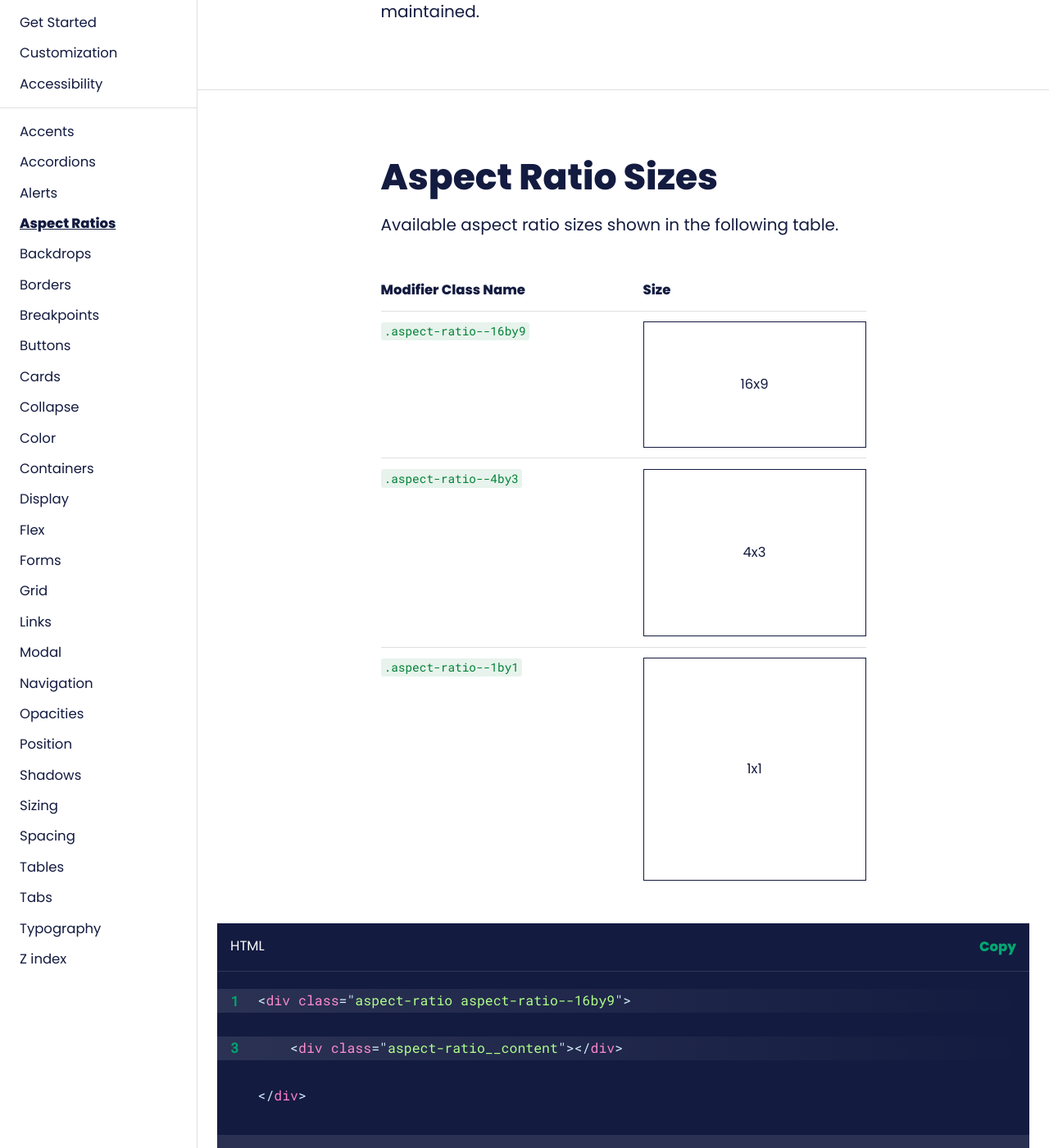
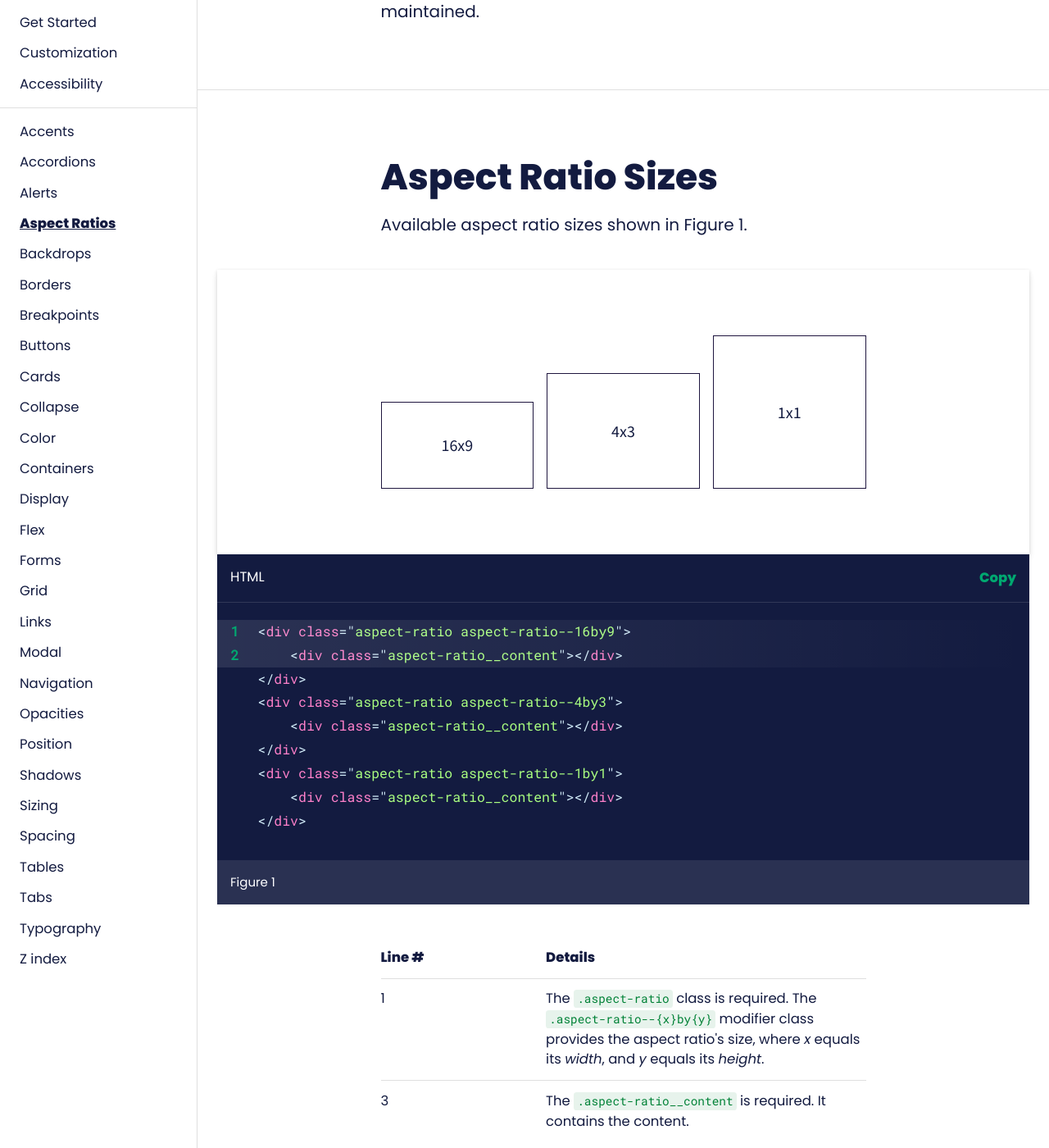
Before and after one commit to cavidano/natura11y-docs, a Jekyll site: the page built from _docs-a-z/aspect-ratios.html, in a window 1280 px wide and 1400 px high, scrolled down 761 px. Shown: the whole window at 82% size. Built offline with Jekyll 4.4.1, drawn with Linux system fonts in a browser that asks for light colours; some of the changed text lies outside the part shown.

Commit message:
updating aspect ratio docs

```diff
--- a/_docs-a-z/aspect-ratios.html
+++ b/_docs-a-z/aspect-ratios.html
@@ -20,75 +20,57 @@ tags:
 
 <div class="container narrow margin-y-4">
     <h2>Aspect Ratio Sizes</h2>
-    <p>Available aspect ratio sizes shown in the following table.</p>
+    <p>Available aspect ratio sizes shown in Figure 1.</p>
 </div>
 <!-- .container -->
 
-<figure class="container narrow margin-y-4">
+<figure class="container medium margin-y-4">
+    <div class="example">
+        <div class="padding-y-5 box-shadow-1" {{ site.custom-properties-example }}>
+            <div class="container narrow">
+                <div class="grid grid--gap-2 grid--cell-fill align-items-baseline">
 
-    <table class="table table--edge">
-
-        <thead>
-            <tr>
-                <th class="col-a width-50">Modifier Class Name</th>
-                <th class="col-c width-50">Size</th>
-            </tr>
-        </thead>
-
-        <tbody class="va-middle">
-            <tr>
-                <td>
-                    <p><code>.aspect-ratio--16by9</code></p>
-                </td>
-                <td>
+                    <div class="grid__cell">
                         <div class="aspect-ratio aspect-ratio--16by9 border border-dark">
                             <div class="aspect-ratio__content display-flex align-items-center justify-content-center">
                                 <p>16x9</p>
                             </div>
                         </div>
-                </td>
-            </tr>
-            <tr>
-                <td>
-                    <p><code>.aspect-ratio--4by3</code></p>
-                </td>
-                <td>
+                    </div>
+
+                    <div class="grid__cell">
                         <div class="aspect-ratio aspect-ratio--4by3 border border-dark">
                             <div class="aspect-ratio__content display-flex align-items-center justify-content-center">
                                 <p>4x3</p>
                             </div>
                         </div>
-                </td>
-            </tr>
-            <tr>
-                <td>
-                   <p><code>.aspect-ratio--1by1</code></p>
-                </td>
-                <td>
+                    </div>
+
+                    <div class="grid__cell">
                         <div class="aspect-ratio aspect-ratio--1by1 border border-dark">
                             <div class="aspect-ratio__content display-flex align-items-center justify-content-center">
                                 <p>1x1</p>
                             </div>
                         </div>
-                </td>
-            </tr>
+                    </div>
 
-        </tbody>
-
-    </table>
-
-</figure>
-
-<figure class="container medium margin-y-4">
-    <pre data-line="1,3">
+                </div>
+            </div>
+        </div>
+        <pre data-line="1,2">
             <code class="language-html">
                 &lt;div class="aspect-ratio aspect-ratio--16by9"&gt;
-
                     &lt;div class="aspect-ratio__content"&gt;&lt;/div&gt;
-
+                &lt;/div&gt;
+                &lt;div class="aspect-ratio aspect-ratio--4by3"&gt;
+                    &lt;div class="aspect-ratio__content"&gt;&lt;/div&gt;
+                &lt;/div&gt;
+                &lt;div class="aspect-ratio aspect-ratio--1by1"&gt;
+                    &lt;div class="aspect-ratio__content"&gt;&lt;/div&gt;
                 &lt;/div&gt;
             </code>
         </pre>
+    </div>
     <figcaption>
         <p>Figure 1</p>
     </figcaption>
@@ -117,7 +99,7 @@ tags:
                 <td>3</td>
                 <td>
                     <p>
-                        The <code>.aspect-ratio__content</code> is required. It contains the feature image.
+                        The <code>.aspect-ratio__content</code> is required. It contains the content.
                     </p>
                 </td>
             </tr>
--- a/_docs-a-z/color.html
+++ b/_docs-a-z/color.html
@@ -798,7 +798,6 @@ backdrop_credit_url: "https://unsplash.com/@davidclode"
 </div>
 <!-- .container -->
 
-
 <figure class="container medium margin-y-4">
     <div class="example">
         <div class="padding-y-5 box-shadow-1" {{ site.custom-properties-example }}>
@@ -862,8 +861,6 @@ backdrop_credit_url: "https://unsplash.com/@davidclode"
         <p>Figure 6</p>
     </figcaption>
 </figure>
-
-
 
 <div class="container narrow margin-y-4">
     <p>
```
Lines whose indentation alone changed are shown as unchanged.
